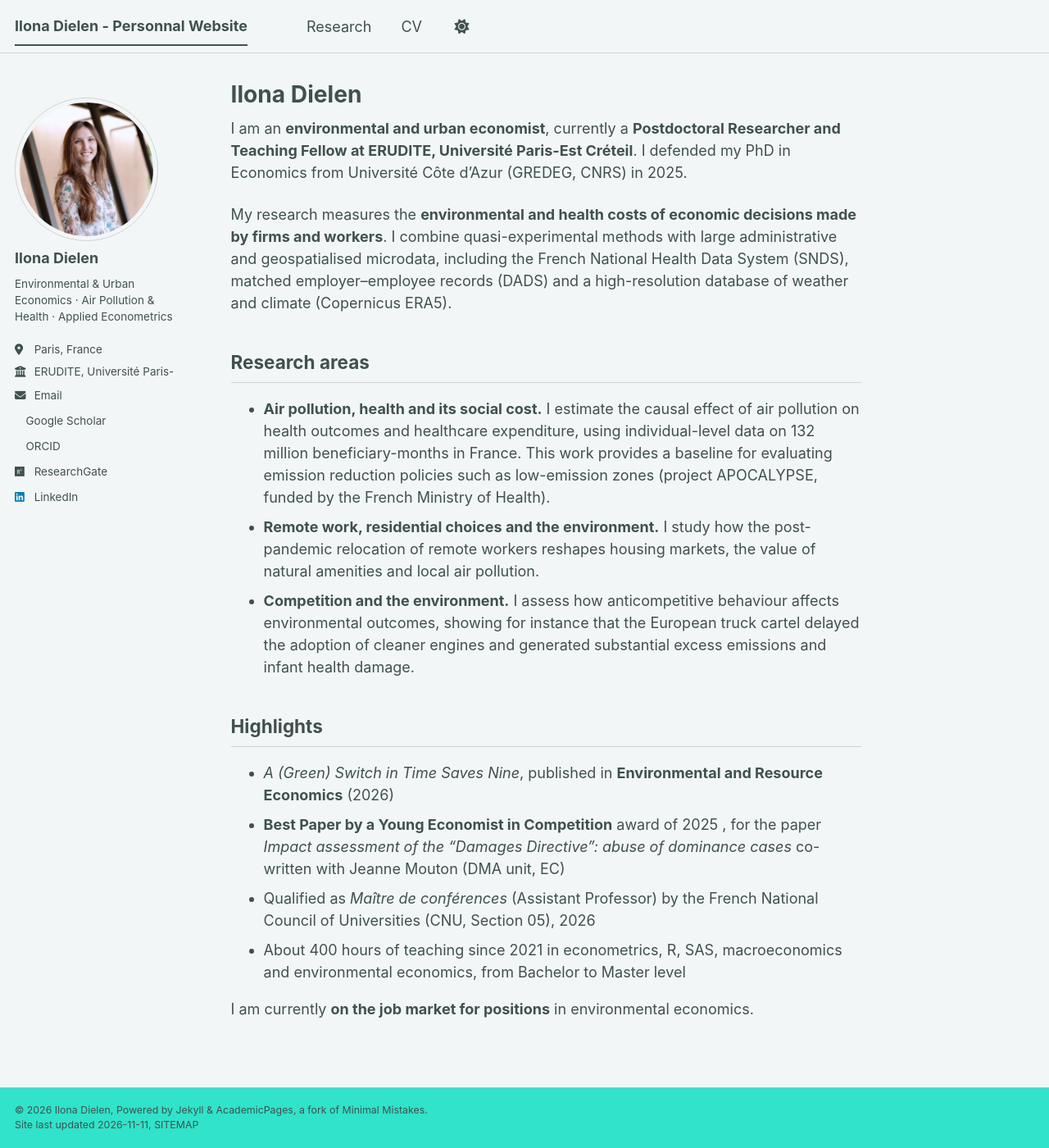
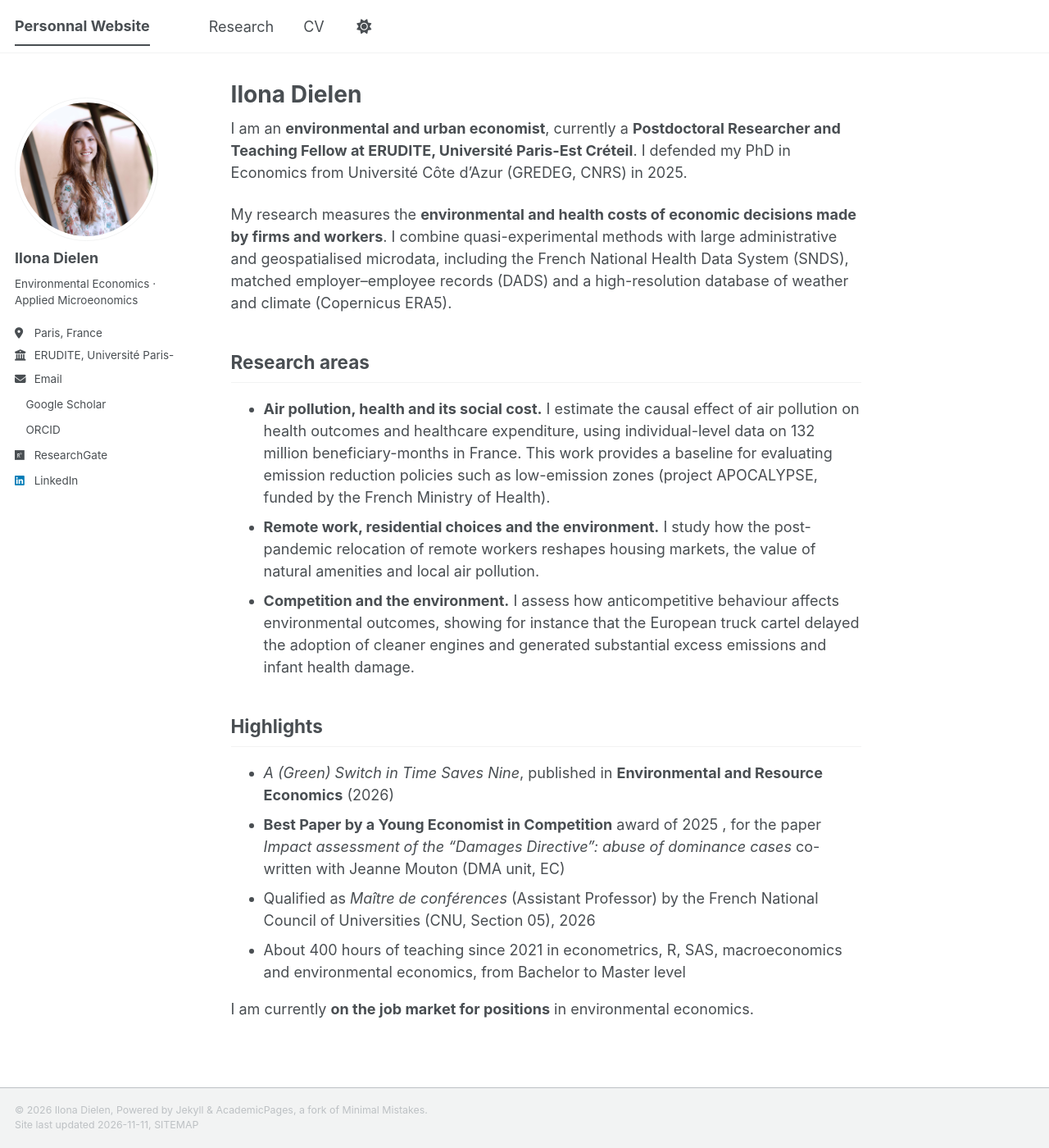
Before and after one commit to ilonadielen/ilonadielen.github.io, a Jekyll site: the page built from _pages/about.md, in a window 1280 px wide and 1400 px high. Shown: the whole window at 82% size. Built offline with Jekyll 4.4.1, drawn with Linux system fonts in a browser that asks for light colours; a script bundle is joined from its source files by our own code; a style sheet for code colours, icons or effects is not loaded.

Commit message:
Update _config.yml

```diff
--- a/_config.yml
+++ b/_config.yml
@@ -7,8 +7,8 @@
 
 # Basic Site Settings
 locale                   : "en-US"
-site_theme               : "mint" # The available themes options are "default", "air", "sunrise", "mint", "dirt" and "contrast"
-title                    : "Ilona Dielen - Personnal Website"
+site_theme               : "default" # The available themes options are "default", "air", "sunrise", "mint", "dirt" and "contrast"
+title                    : "Personnal Website"
 title_separator          : "-"
 name                     : &name "Ilona Dielen"
 description              : &description "Ilona Dielen, environmental and urban economist (PhD). Postdoctoral researcher at ERUDITE, Université Paris-Est Créteil. Air pollution, health, remote work, competition and the environment."
@@ -24,7 +24,7 @@ author:
   avatar           : "profile.jpg"
   name             : "Ilona Dielen"
   pronouns         : # example: "she/her"
-  bio              : "Environmental & Urban Economics · Air Pollution & Health · Applied Econometrics"
+  bio              : "Environmental Economics · Applied Microeonomics"
   location         : "Paris, France"
   employer         : "ERUDITE, Université Paris-Est Créteil"
   uri              : # URL
```
